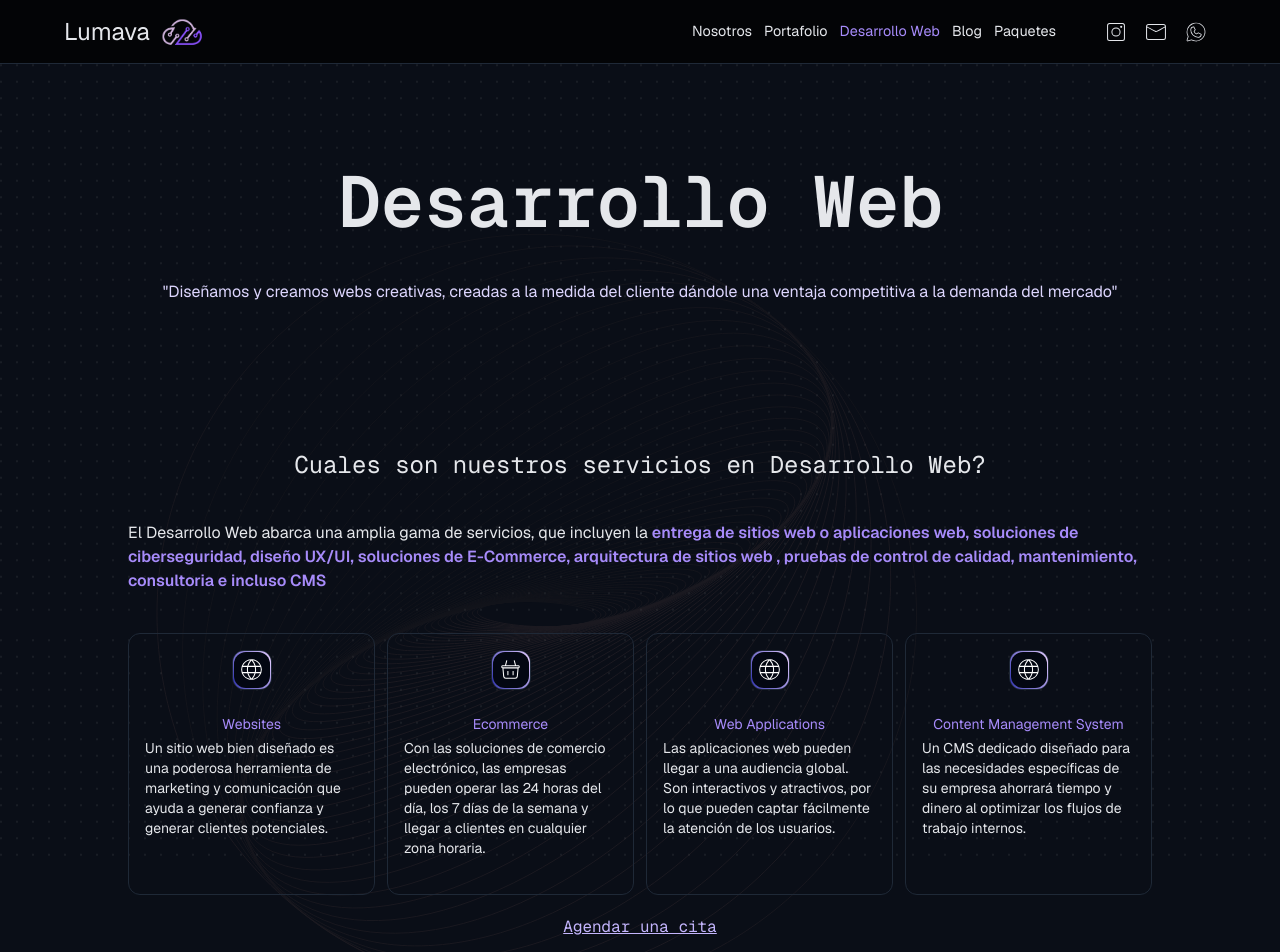
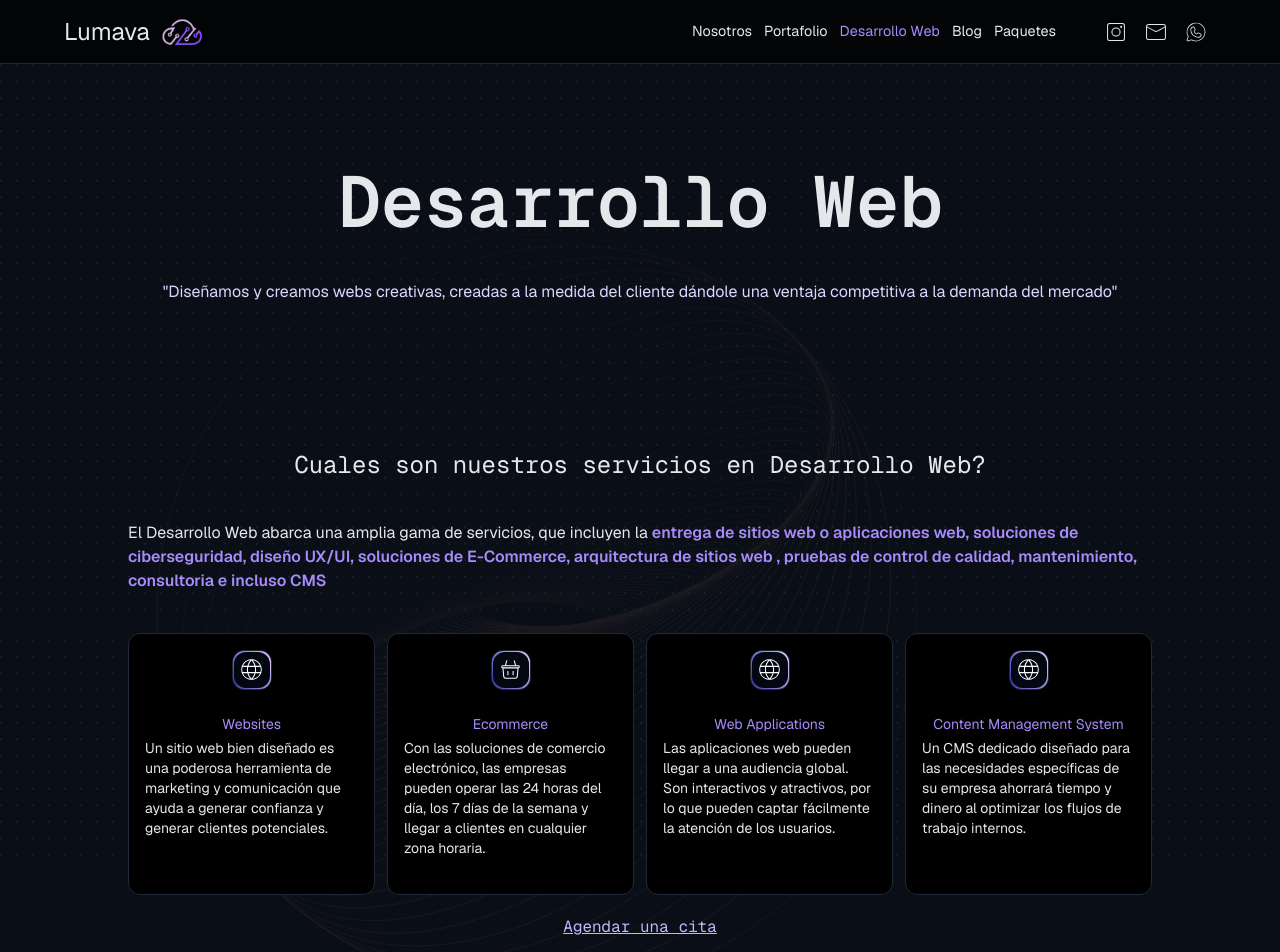
Before and after one commit to Lopezlena89/lumava-project, a Next.js app: page /web-developmen in a window 1280 px wide. Shown: the top 952 px of the page. Built offline with nearby package versions, Linux system fonts and the light colour scheme.

Commit message:
updated card black web develop

```diff
--- a/src/app/(dashboard)/web-developmen/page.tsx
+++ b/src/app/(dashboard)/web-developmen/page.tsx
@@ -49,7 +49,7 @@ export default function WebPage() {
                   de control de calidad, mantenimiento, consultoria e incluso CMS</span>
             </div>
             <div className="w-full grid grid-cols-1 sm:grid-cols-2 lg:grid-cols-4 gap-3">
-              <div className="w-full h-auto  flex flex-col items-center justify-start border-solid border-[1px] border-gray-800 p-4 rounded-xl">
+              <div className="w-full h-auto  flex flex-col items-center justify-start bg-black border-solid border-[1px] border-gray-800 p-4 rounded-xl">
                 <div className='relative h-10 w-10 overflow-hidden rounded-xl border border-gray-800 p-[1px] backdrop-blur-3xl'>
                     <span className='absolute inset-[-1000%] animate-[spin_2s_linear_infinite] bg-[conic-gradient(from_90deg_at_50%_50%,#E2CBFF_0%,#393BB2_50%,#E2CBFF_100%)]' />
                     <div className='inline-flex h-full w-full items-center justify-center rounded-xl bg-gray-950 text-sm  backdrop-blur-3xl'>
@@ -62,7 +62,7 @@ export default function WebPage() {
                     a generar confianza y generar clientes potenciales.</p>
                 </div>
               </div>
-              <div className="w-full h-auto flex flex-col items-center justify-start border-solid border-[1px] border-gray-800 p-4 rounded-xl">
+              <div className="w-full h-auto flex flex-col items-center justify-start bg-black border-solid border-[1px] border-gray-800 p-4 rounded-xl">
                 <div className='relative h-10 w-10 overflow-hidden rounded-xl border border-gray-800 p-[1px] backdrop-blur-3xl'>
                     <span className='absolute inset-[-1000%] animate-[spin_2s_linear_infinite] bg-[conic-gradient(from_90deg_at_50%_50%,#E2CBFF_0%,#393BB2_50%,#E2CBFF_100%)]' />
                     <div className='inline-flex h-full w-full items-center justify-center rounded-xl bg-gray-950 text-sm  backdrop-blur-3xl'>
@@ -75,7 +75,7 @@ export default function WebPage() {
                   <p>Con las soluciones de comercio electrónico, las empresas pueden operar las 24 horas del día, los 7 días de la semana y llegar a clientes en cualquier zona horaria.</p>
                 </div>
               </div>
-              <div className="w-full h-auto flex flex-col items-center justify-start border-solid border-[1px] border-gray-800 p-4 rounded-xl">
+              <div className="w-full h-auto flex flex-col items-center justify-start bg-black border-solid border-[1px] border-gray-800 p-4 rounded-xl">
                 <div className='relative h-10 w-10 overflow-hidden rounded-xl border border-gray-800 p-[1px] backdrop-blur-3xl'>
                     <span className='absolute inset-[-1000%] animate-[spin_2s_linear_infinite] bg-[conic-gradient(from_90deg_at_50%_50%,#E2CBFF_0%,#393BB2_50%,#E2CBFF_100%)]' />
                     <div className='inline-flex h-full w-full items-center justify-center rounded-xl bg-gray-950 text-sm  backdrop-blur-3xl'>
@@ -87,7 +87,7 @@ export default function WebPage() {
                   <p>Las aplicaciones web pueden llegar a una audiencia global. Son interactivos y atractivos, por lo que pueden captar fácilmente la atención de los usuarios.</p>
                 </div>
               </div>
-              <div className="w-full h-auto flex flex-col items-center justify-start border-solid border-[1px] border-gray-800 p-4 rounded-xl">
+              <div className="w-full h-auto flex flex-col items-center justify-start bg-black border-solid border-[1px] border-gray-800 p-4 rounded-xl">
                 <div className='relative h-10 w-10 overflow-hidden rounded-xl border border-gray-800 p-[1px] backdrop-blur-3xl'>
                     <span className='absolute inset-[-1000%] animate-[spin_2s_linear_infinite] bg-[conic-gradient(from_90deg_at_50%_50%,#E2CBFF_0%,#393BB2_50%,#E2CBFF_100%)]' />
                     <div className='inline-flex h-full w-full items-center justify-center rounded-xl bg-gray-950 text-sm  backdrop-blur-3xl'>
```
